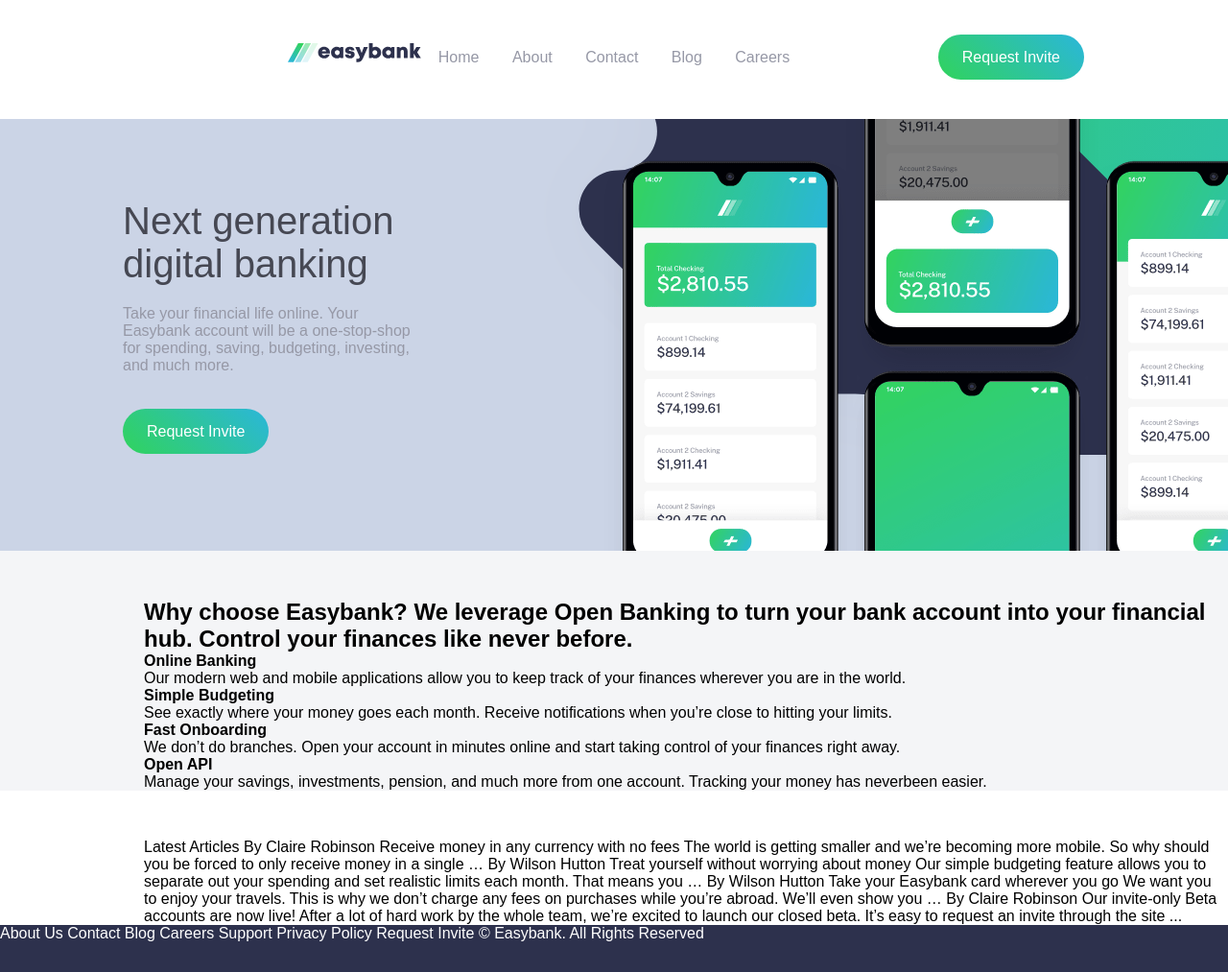
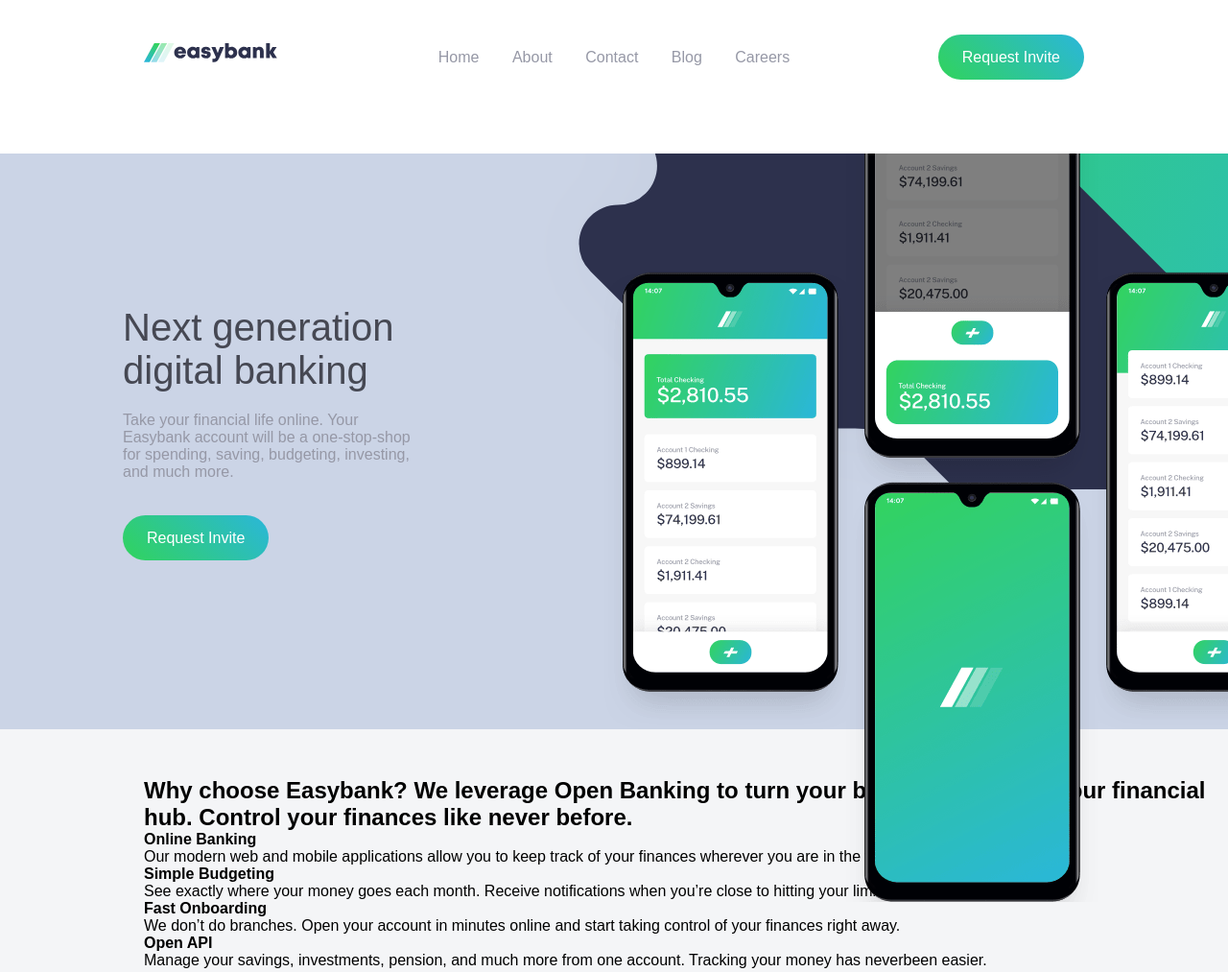
Before and after one commit to christianngitngit/easybank-landing-page, a plain HTML site: page index.html in a window 1280 px wide. Shown: the top 1013 px of the page at 96% size. Drawn offline with Linux system fonts and the light colour scheme.

Commit message:
Resized height for #showcase. Adjusted positioning of .image-front higher while added its height

```diff
--- a/style.css
+++ b/style.css
@@ -24,6 +24,7 @@ a {
 
 section {
   padding-top: 50px;
+  height: 80vh;
 }
 
 .container {
@@ -35,14 +36,16 @@ section {
 
 header {
     background-color: hsl(0, 0%, 100%);
+    height: 20vh;
+
 }
 
 header > .container {
   position: relative;
   width: 100%;
-  height: 80px;
+  /* height: 100%; */
   display: inline-block;
-  margin: 20px 0;
+  padding: 20px 0;
 }
 
 .logo {
@@ -105,7 +108,7 @@ nav li > a {
 #showcase {
   background-color: hsl(221, 35%, 85%);
   position: relative;
-  height: 450px;
+  height: 600px;
   z-index: -1;
 }
 
@@ -156,8 +159,8 @@ nav li > a {
 .images > .image-front {
   /* display: inline-block; */
   position: absolute;
-  height: 800px;
-  bottom: -200px;
+  height: 900px;
+  top: -120px;
   right: 0;
   width: 650px;
   background-size: cover;
@@ -171,6 +174,8 @@ nav li > a {
 /************************************************Feature Section************************************************/
 #feature {
   background-color: rgb(244, 245, 247);
+  position: relative;
+  z-index: -2;
 }
 
 footer {
```
